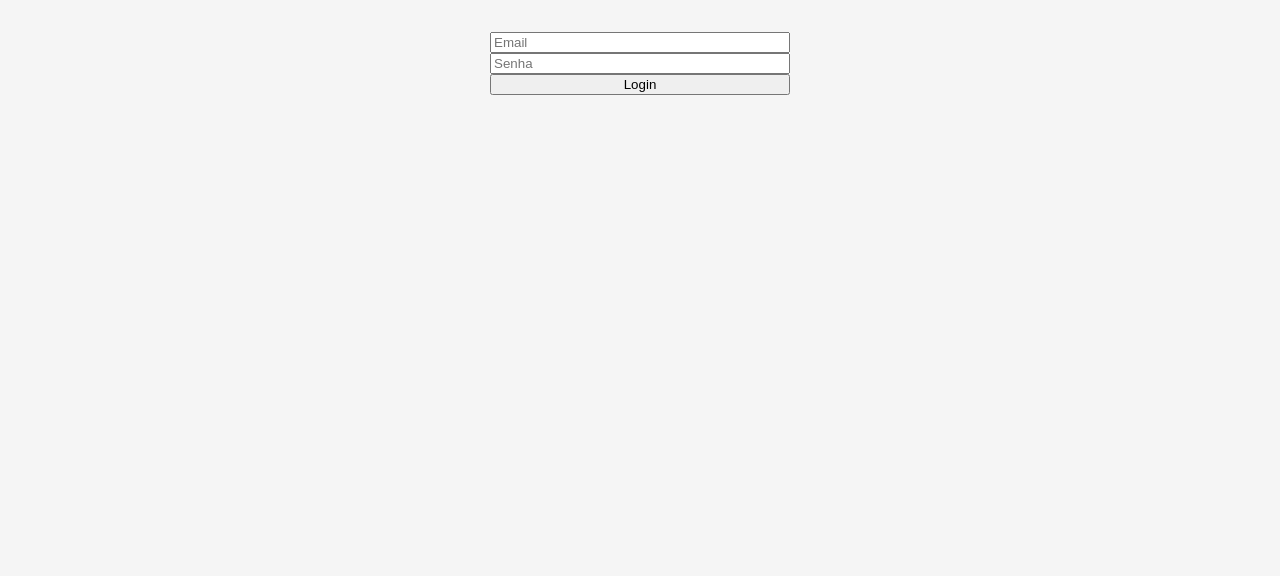
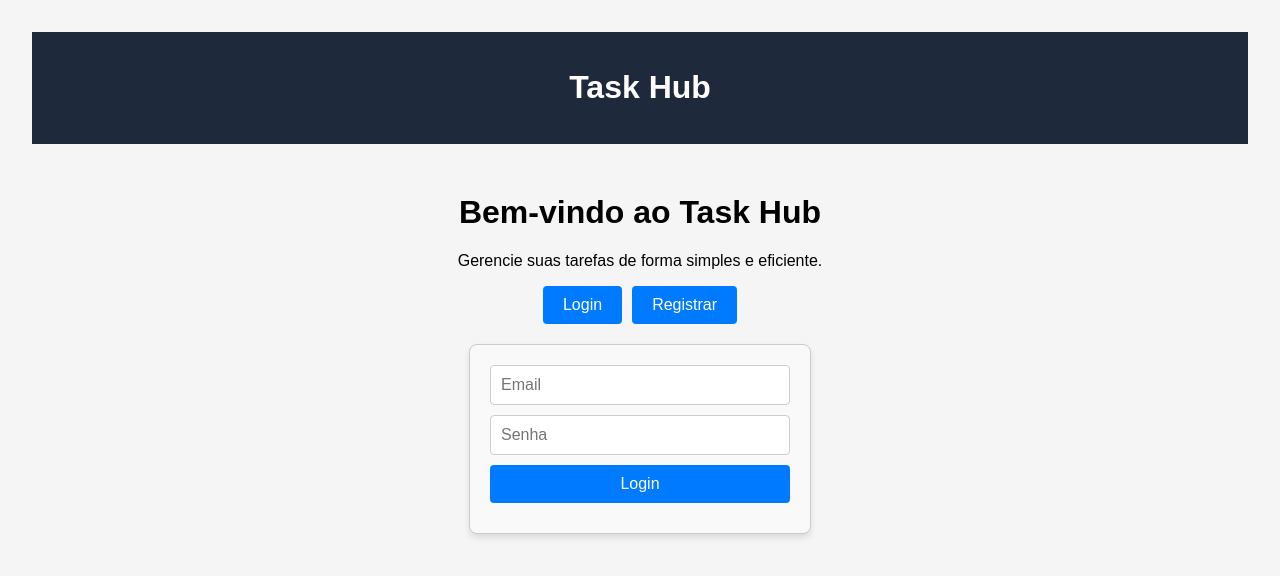
Before and after one commit to Edu-2de/task-hub, a React (Vite) app in the folder task-hub/: page / in a window 1280 px wide. Shown: the top 576 px of the page. Built offline with nearby package versions, Linux system fonts and the light colour scheme.

Commit message:
feat: enhance authentication flow with registration option and improve styling

```diff
--- a/task-hub/src/App.jsx
+++ b/task-hub/src/App.jsx
@@ -8,9 +8,31 @@ import { useState } from 'react';
 
 function App() {
   const [user, setUser] = useState(null);
+  const [isRegistering, setIsRegistering] = useState(false);
 
   if (!user) {
-    return <LoginForm onLogin={setUser} />;
+    return (
+      <div>
+        <Header />
+        <div style={{ textAlign: 'center', marginTop: '50px' }}>
+          <h1>Bem-vindo ao Task Hub</h1>
+          <p>Gerencie suas tarefas de forma simples e eficiente.</p>
+          <button
+            onClick={() => setIsRegistering(false)}
+            style={{ marginRight: '10px', padding: '10px 20px' }}
+          >
+            Login
+          </button>
+          <button
+            onClick={() => setIsRegistering(true)}
+            style={{ padding: '10px 20px' }}
+          >
+            Registrar
+          </button>
+        </div>
+        <LoginForm onLogin={setUser} isRegistering={isRegistering} />
+      </div>
+    );
   }
 
   return (
--- a/task-hub/src/components/Header.jsx
+++ b/task-hub/src/components/Header.jsx
@@ -1,13 +1,11 @@
-// src/components/Header.jsx
 import '../styles/Header.css';
 
-
-const Header = () => {
+function Header() {
   return (
     <header className="header">
       <h1>Task Hub</h1>
     </header>
   );
-};
+}
 
 export default Header;
--- a/task-hub/src/components/LoginForm.jsx
+++ b/task-hub/src/components/LoginForm.jsx
@@ -1,8 +1,9 @@
 import { useState } from 'react';
-import { signInWithEmailAndPassword } from 'firebase/auth';
+import { signInWithEmailAndPassword, createUserWithEmailAndPassword } from 'firebase/auth';
 import { auth } from '../firebaseConfig';
+import '../styles/LoginForm.css';
 
-const LoginForm = ({ onLogin }) => {
+const LoginForm = ({ onLogin, isRegistering }) => {
   const [email, setEmail] = useState('');
   const [password, setPassword] = useState('');
 
@@ -16,11 +17,37 @@ const LoginForm = ({ onLogin }) => {
     }
   };
 
+  const handleRegister = async (e) => {
+    e.preventDefault();
+    try {
+      const userCredential = await createUserWithEmailAndPassword(auth, email, password);
+      onLogin(userCredential.user);
+    } catch (error) {
+      alert('Erro ao registrar: ' + error.message);
+    }
+  };
+
   return (
-    <form onSubmit={handleLogin} style={{ display: 'flex', flexDirection: 'column', width: '300px', margin: 'auto' }}>
-      <input value={email} onChange={e => setEmail(e.target.value)} placeholder="Email" />
-      <input type="password" value={password} onChange={e => setPassword(e.target.value)} placeholder="Senha" />
-      <button type="submit">Login</button>
+    <form
+      onSubmit={isRegistering ? handleRegister : handleLogin}
+      style={{ display: 'flex', flexDirection: 'column', width: '300px', margin: '20px auto' }}
+    >
+      <input
+        value={email}
+        onChange={(e) => setEmail(e.target.value)}
+        placeholder="Email"
+        style={{ marginBottom: '10px', padding: '10px' }}
+      />
+      <input
+        type="password"
+        value={password}
+        onChange={(e) => setPassword(e.target.value)}
+        placeholder="Senha"
+        style={{ marginBottom: '10px', padding: '10px' }}
+      />
+      <button type="submit" style={{ padding: '10px', marginBottom: '10px' }}>
+        {isRegistering ? 'Registrar' : 'Login'}
+      </button>
     </form>
   );
 };
--- a/task-hub/src/firebaseConfig.js
+++ b/task-hub/src/firebaseConfig.js
@@ -6,7 +6,7 @@ const firebaseConfig = {
   apiKey: "AIzaSyDJM_XyU9C5bTImLHAsRGVaHdtgRJS2IMc",
   authDomain: "task-hub-9096e.firebaseapp.com",
   projectId: "task-hub-9096e",
-  storageBucket: "task-hub-9096e.firebasestorage.app",
+  storageBucket: "task-hub-9096e.appspot.com",
   messagingSenderId: "610720886439",
   appId: "1:610720886439:web:ad2a80061644aedf3a3582",
   measurementId: "G-YR9KTW94KH"
--- /dev/null
+++ b/task-hub/src/styles/LoginForm.css
@@ -0,0 +1,42 @@
+form {
+  display: flex;
+  flex-direction: column;
+  width: 300px;
+  margin: 50px auto;
+  padding: 20px;
+  border: 1px solid #ccc;
+  border-radius: 8px;
+  background-color: #f9f9f9;
+  box-shadow: 0 4px 6px rgba(0, 0, 0, 0.1);
+}
+
+input {
+  margin-bottom: 15px;
+  padding: 10px;
+  font-size: 16px;
+  border: 1px solid #ccc;
+  border-radius: 4px;
+}
+
+button {
+  padding: 10px;
+  font-size: 16px;
+  color: #fff;
+  background-color: #007bff;
+  border: none;
+  border-radius: 4px;
+  cursor: pointer;
+  transition: background-color 0.3s ease;
+}
+
+button:hover {
+  background-color: #0056b3;
+}
+
+button[type="button"] {
+  background-color: #6c757d;
+}
+
+button[type="button"]:hover {
+  background-color: #5a6268;
+}
```
